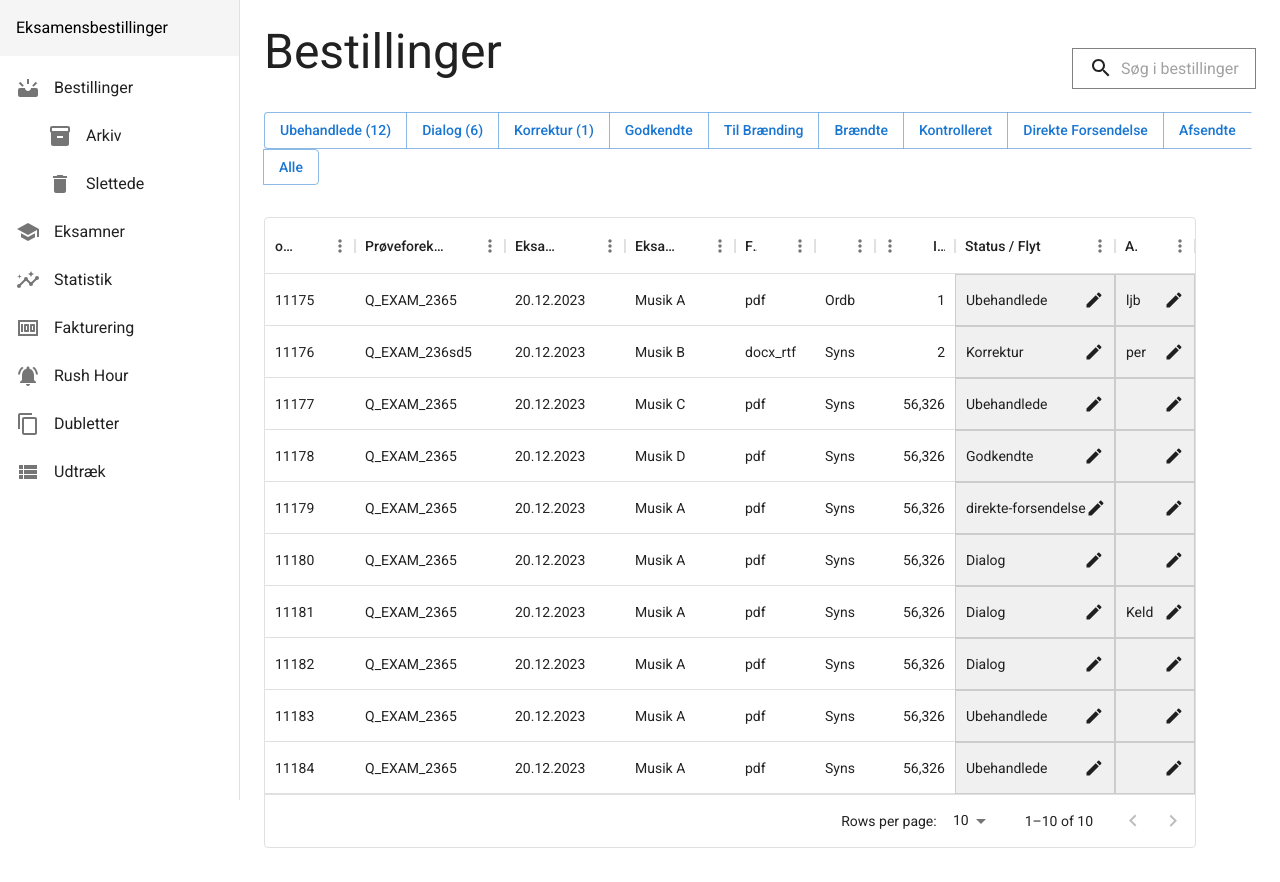
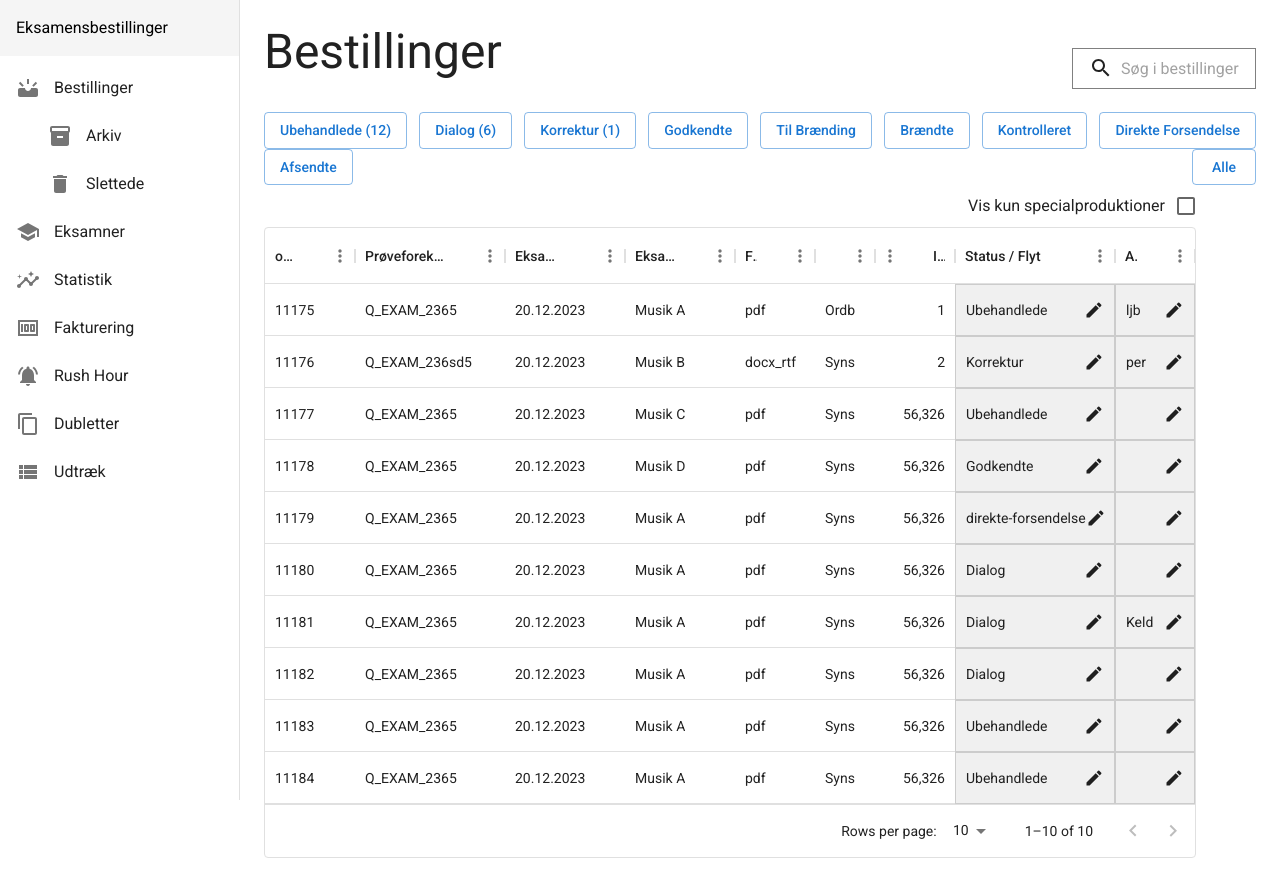
Before and after one commit to lasseclaes/material-next-app-router-ts, a Next.js app: page / in a window 1280 px wide. Built offline with nearby package versions, Linux system fonts and the light colour scheme.

Commit message:
Checkbox for "Vis kun specialproduktioner" added

```diff
--- a/src/app/layout.tsx
+++ b/src/app/layout.tsx
@@ -89,6 +89,12 @@ export default function RootLayout({
               </Typography>
             </Toolbar>
           </AppBar> */}
+          <Box
+            className="wrapper"
+            sx={{
+              maxWidth: "1600px",
+            }}
+          >
             <Drawer
               sx={{
                 width: DRAWER_WIDTH,
@@ -197,6 +203,7 @@ export default function RootLayout({
             >
               {children}
             </Box>
+          </Box>
         </ThemeRegistry>
       </body>
     </html>
--- a/src/app/page.tsx
+++ b/src/app/page.tsx
@@ -14,6 +14,7 @@ import Tabsljn from "@/components/Tabsljn";
 import AppBar from "@mui/material/AppBar";
 import { Toolbar, Typography } from "@mui/material";
 import Searchljn from "@/components/Searchljn";
+import Checkboxljn from "@/components/Checkboxljn";
 
 export default function HomePage() {
   return (
@@ -40,6 +41,7 @@ export default function HomePage() {
       </Toolbar>
       {/* </AppBar> */}
       <Tabsljn />
+
       <ExamOrdersDataGrid />
     </Box>
     /*  <Box
--- /dev/null
+++ b/src/components/Checkboxljn.tsx
@@ -0,0 +1,22 @@
+"use client";
+import Checkbox from "@mui/material/Checkbox";
+import FormControlLabel from "@mui/material/FormControlLabel";
+import React from "react";
+
+export default function Checkboxljn() {
+  const [checked, setChecked] = React.useState(false);
+
+  const handleChange = (event: React.ChangeEvent<HTMLInputElement>) => {
+    setChecked(event.target.checked);
+    alert("checked: " + event.target.checked);
+  };
+
+  return (
+    <FormControlLabel
+      value="onlySpecialProductions"
+      control={<Checkbox onChange={handleChange} />}
+      label="Vis kun specialproduktioner"
+      labelPlacement="start"
+    />
+  );
+}
--- a/src/components/ExamOrdersDataGrid.tsx
+++ b/src/components/ExamOrdersDataGrid.tsx
@@ -7,6 +7,7 @@ import Snackbar from "@mui/material/Snackbar";
 import { useState } from "react";
 import Alert from "@mui/material/Alert";
 import { examOrders } from "@/data/examOrders";
+import Checkboxljn from "./Checkboxljn";
 console.log("@data");
 const columns: GridColDef[] = [
   {
@@ -128,6 +129,9 @@ export default function ExamOrdersDataGrid() {
           Husk at forlade cellen, for at dine ændringer bliver gemt.
         </Alert>
       </Snackbar>
+      <Box sx={{ display: "flex", justifyContent: "end" }}>
+        <Checkboxljn />
+      </Box>
       <DataGrid
         // loading={!examorders ? true : false}
         // disableColumnMenu
--- a/src/components/Tabsljn.tsx
+++ b/src/components/Tabsljn.tsx
@@ -18,29 +18,39 @@ export default function Tabsljn() {
         }
       }
     >
-      <ButtonGroup
+      {/*      <ButtonGroup
         variant="outlined"
         aria-label="Filters for exam orders"
         sx={{
           display: "flex",
-          justifyContent: "flex-start",
+          justifyContent: "space-between",
           flexWrap: "wrap",
-          mb: 4,
           ml: 0,
+        }}
+      > */}
+      <Box
+        sx={{
+          display: "flex",
+          flexWrap: "wrap",
+          justifyContent: "space-between",
         }}
       >
         {tabItems.map((item) => (
           <Button
+            variant="outlined"
             key={item.slug}
             sx={{
+              //minWidth: "120px", same width
               textTransform: "capitalize",
+              // flex: "1 1 0px", same width
             }}
           >
             {item.title}
             {item.count > 0 ? ` (${item.count})` : null}
           </Button>
         ))}
-      </ButtonGroup>
+      </Box>
+      {/* </ButtonGroup> */}
     </Box>
   );
 }
```
Lines whose indentation alone changed are shown as unchanged.
